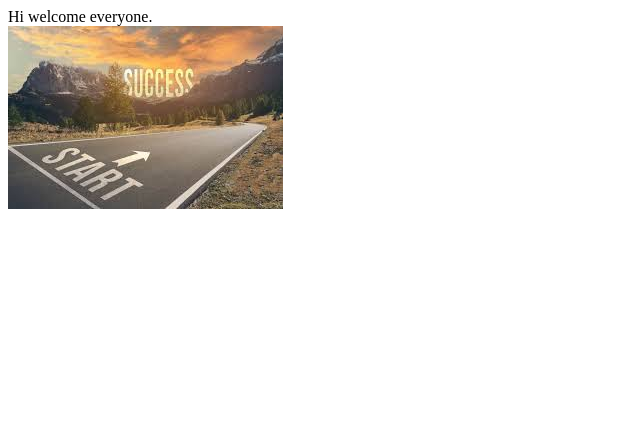
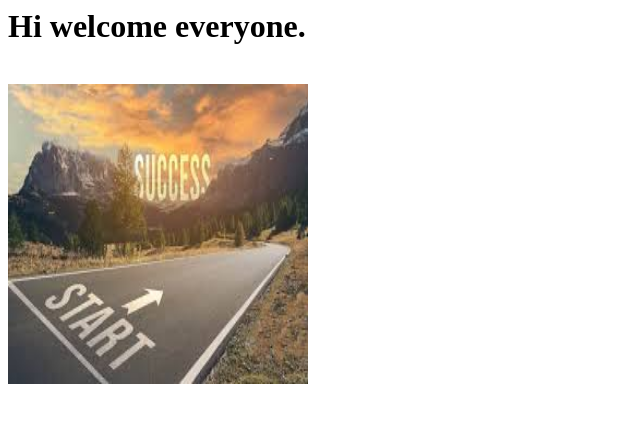
Before and after one commit to Migmar123/Migmar123, a plain HTML site: page index.html in a window 1280 px wide. Shown: the whole page, without its empty margins (0-640 px from the left). Drawn offline with Linux system fonts and the light colour scheme.

Commit message:
Update index.html

```diff
--- a/index.html
+++ b/index.html
@@ -1,7 +1,9 @@
 <html>
 <title>All sbout your journey.</title>
+  <h1>
   <body>Hi welcome everyone.</body>
+    </h1>
   <br>
-  <img src="sherpa journey picture.jfif"/>
+  <img src="sherpa journey picture.jfif" height="300" width="300"/>
 
   </html>
```
